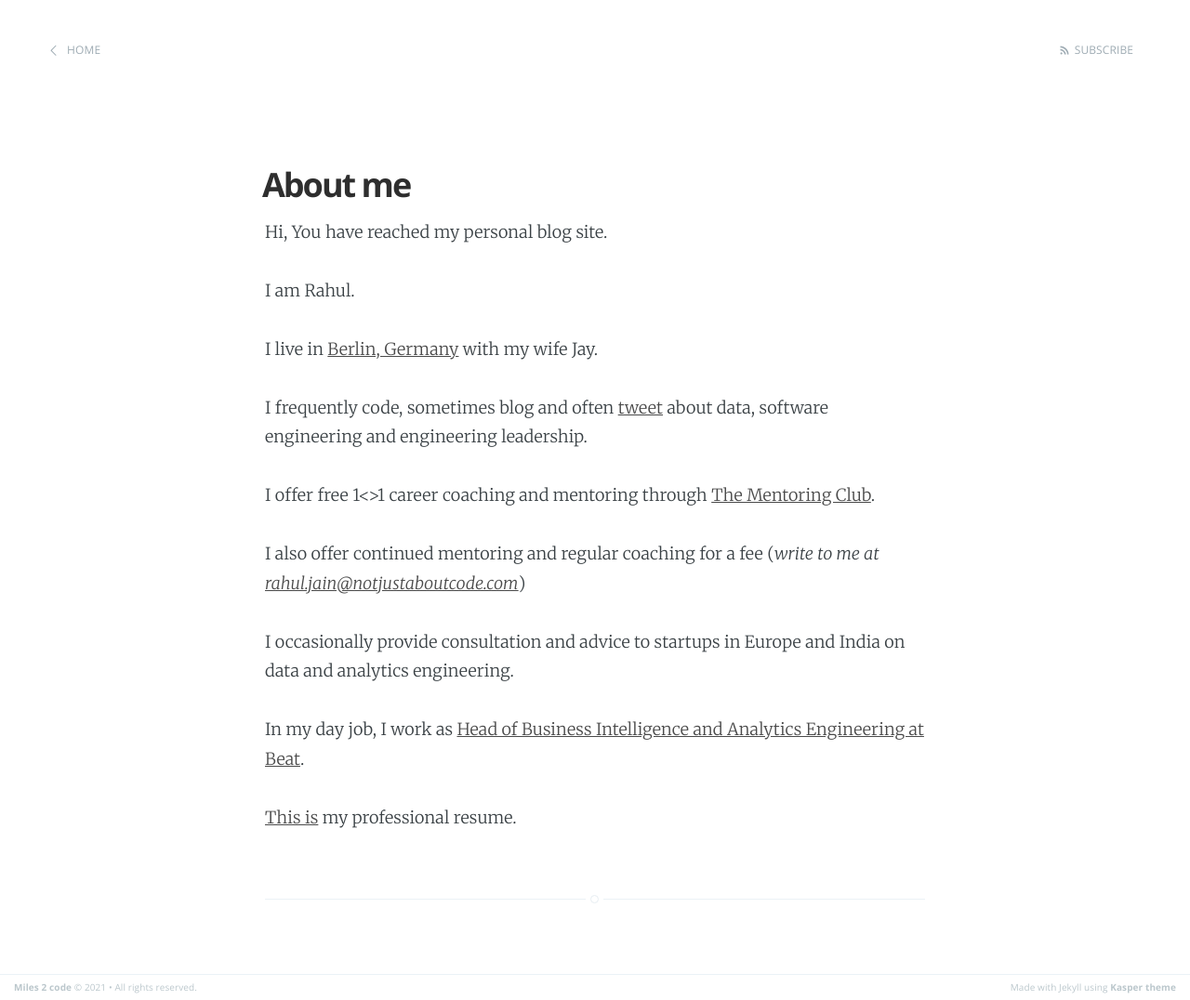
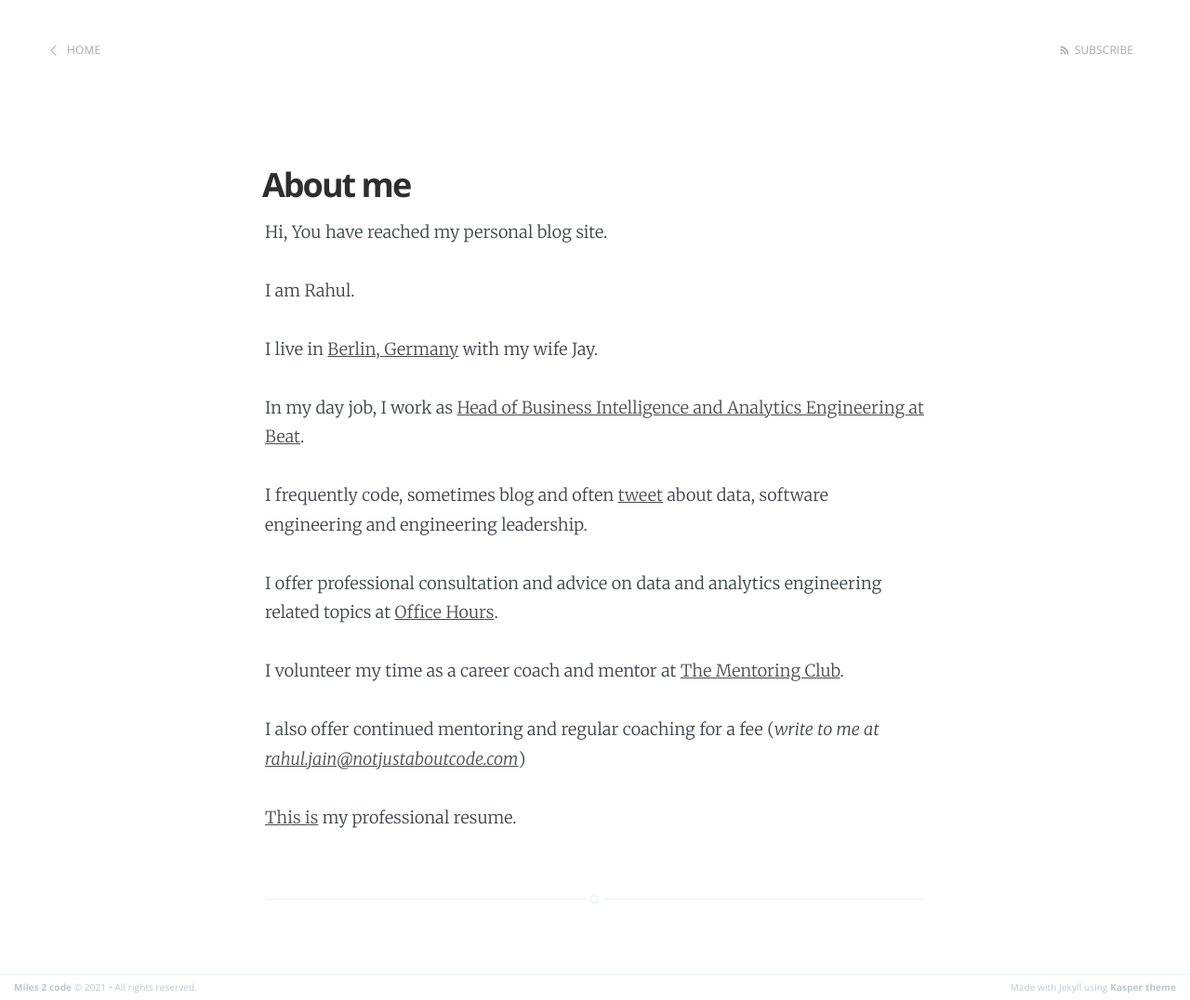
Before and after one commit to rahulj51/miles2code.github.io, a Jekyll site: the page built from about.md, in a window 1280 px wide. Shown: the whole page at 93% size. Built offline with Jekyll 4.4.1, drawn with Linux system fonts in a browser that asks for light colours.

Commit message:
Modified about page to add office-hours details

```diff
--- a/about.md
+++ b/about.md
@@ -9,14 +9,14 @@ I am Rahul.
 
 I live in [Berlin, Germany](https://en.wikipedia.org/wiki/Berlin) with my wife Jay.
 
+In my day job, I work as [Head of Business Intelligence and Analytics Engineering at Beat](https://www.linkedin.com/in/rahul-jain-83055b45/).
+
 I frequently code, sometimes blog and often [tweet](https://twitter.com/rahulj51) about data, software engineering and engineering leadership.
 
-I offer free 1<>1 career coaching and mentoring through [The Mentoring Club](https://www.mentoring-club.com/the-mentors/rahul-jain).
+I offer professional consultation and advice on data and analytics engineering related topics at [Office Hours](https://officehours.com/rahul-jain).
+
+I volunteer my time as a career coach and mentor at [The Mentoring Club](https://www.mentoring-club.com/the-mentors/rahul-jain).
 
 I also offer continued mentoring and regular coaching for a fee (_write to me at [rahul.jain@notjustaboutcode.com](mailto:rahul.jain@notjustaboutcode.com)_)
 
-I occasionally provide consultation and advice to startups in Europe and India on data and analytics engineering.
-
-In my day job, I work as [Head of Business Intelligence and Analytics Engineering at Beat](https://www.linkedin.com/in/rahul-jain-83055b45/).
-
 [This is]({{ site.url }}/assets/resume/rahul-resume.pdf) my professional resume.
```
